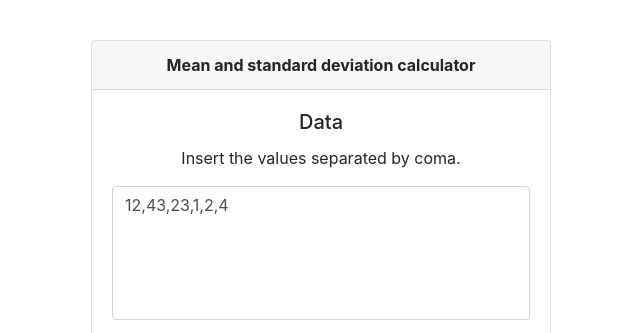
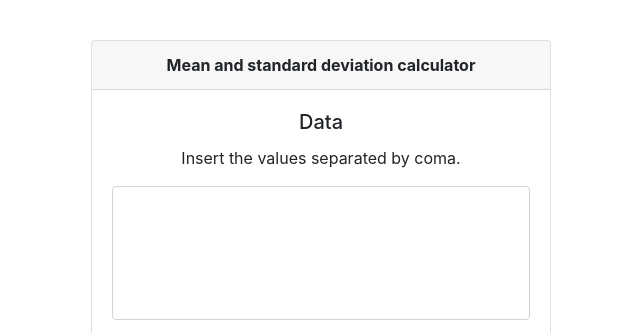
Before and after one commit to brayanvalle/mean_std_dev, a plain HTML site: page index.html in a window 1280 px wide. Shown: the top 333 px of the page, without its empty margins (319-959 px from the left). Drawn offline with nearby package versions, Linux system fonts and the light colour scheme.

Commit message:
Add files via upload

```diff
--- a/index.html
+++ b/index.html
@@ -26,7 +26,7 @@
                 <p class="card-text">Insert the values separated by coma.</p>
                 <div class="row">
                     <div class="col-sm-12 col-md-12">
-                        <textarea class="form-control" name="input_numbers" id="input_numbers" cols="30" rows="5" placeholder="12,43,23,1,2,4" onkeypress="return isNumber(event)">12,43,23,1,2,4
+                        <textarea class="form-control" name="input_numbers" id="input_numbers" cols="30" rows="5" placeholder="12,43,23,1,2,4" onkeypress="return isNumber(event)">
 
                         </textarea>
                     </div>
```
